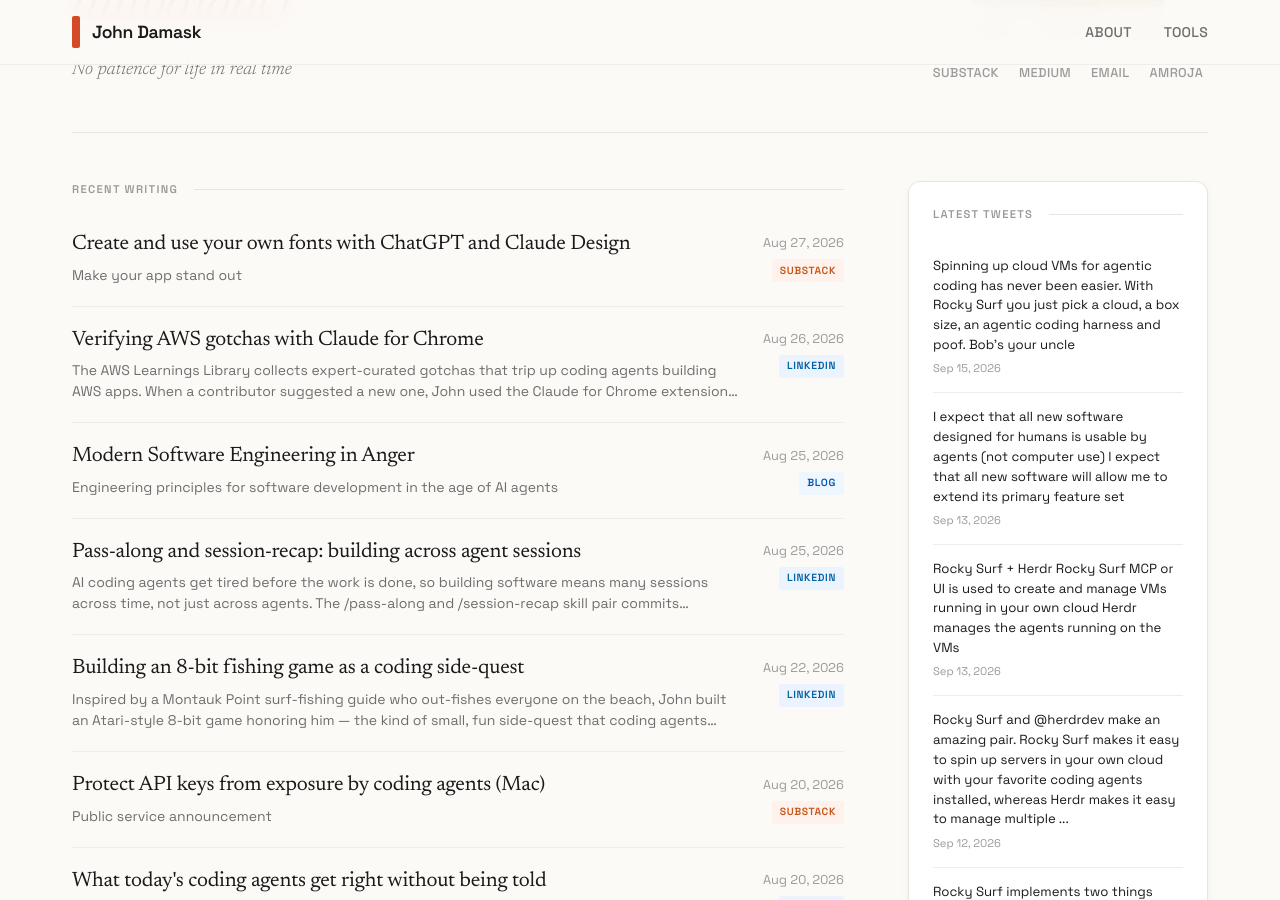
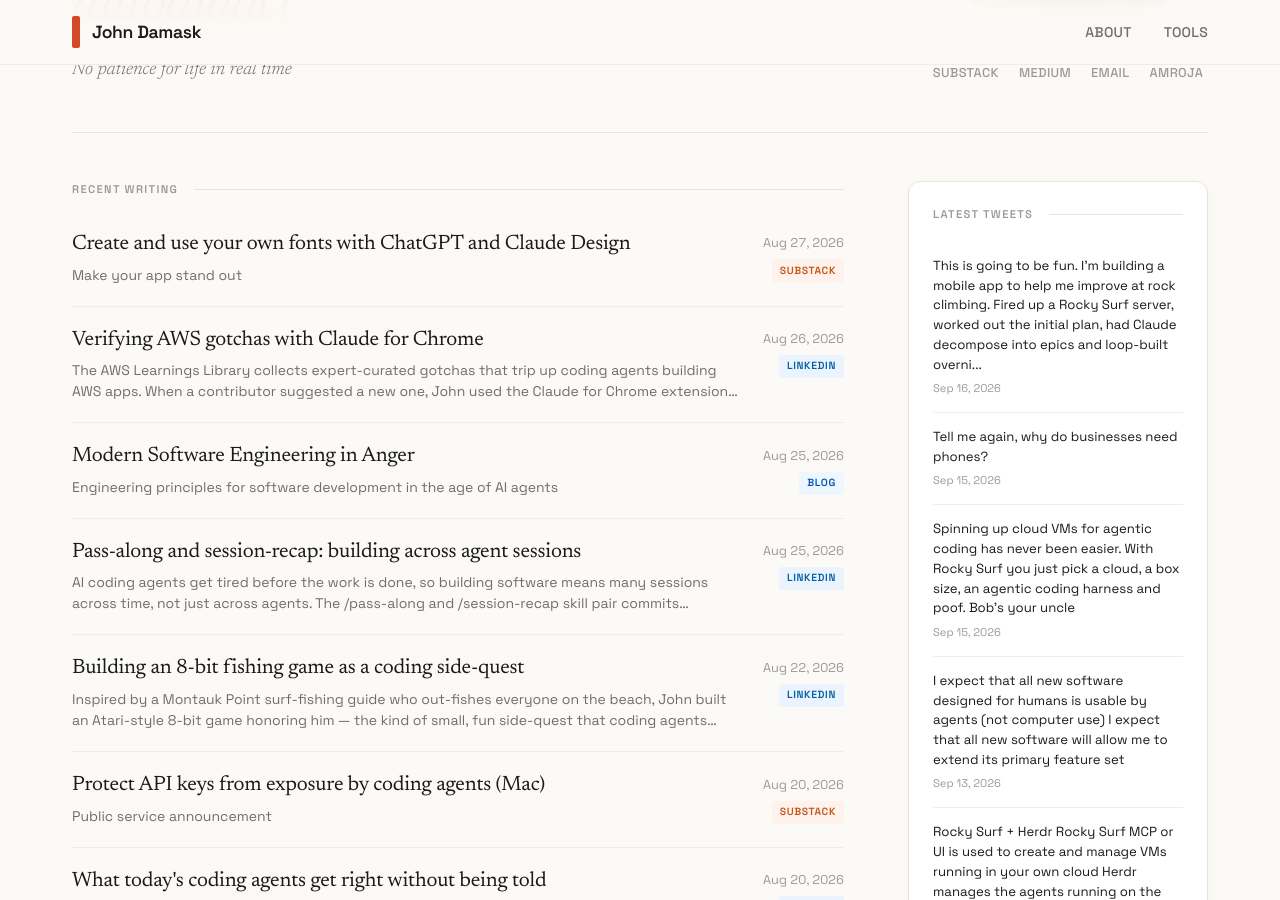
Before and after one commit to jbdamask/jbdamask.github.io, a Jekyll site: the page built from index.html, in a window 1280 px wide and 900 px high, scrolled down 362 px. Built offline with Jekyll 4.4.1, drawn with Linux system fonts in a browser that asks for light colours; the list of posts is cut into pages by our own code; some of the changed text lies outside the part shown.

Commit message:
Update Twitter posts

```diff
--- a/_data/twitter-posts.yml
+++ b/_data/twitter-posts.yml
@@ -2,6 +2,21 @@
 # Fetches latest tweets and merges with existing posts
 # Keeps max 150 most recent tweets (LIFO)
 
+- title: This is going to be fun. I'm building a mobile app to help me improve at
+    rock climbing. Fired up a R...
+  source: twitter
+  url: https://twitter.com/jbdamask/status/2100227399665238417
+  date: '2026-09-16'
+  excerpt: This is going to be fun. I'm building a mobile app to help me improve at
+    rock climbing. Fired up a Rocky Surf server, worked out the initial plan, had
+    Claude decompose into epics and loop-built overni...
+  image: ''
+- title: Tell me again, why do businesses need phones?
+  source: twitter
+  url: https://twitter.com/jbdamask/status/2099957952098586873
+  date: '2026-09-15'
+  excerpt: Tell me again, why do businesses need phones?
+  image: ''
 - title: Spinning up cloud VMs for agentic coding has never been easier. With Rocky
     Surf you just pick a clou...
   source: twitter
@@ -1188,17 +1203,3 @@
     Scrub PII 3. Add BCDR to the system 4. Modularize deploy scripts 5. Automate copyright
     claim response emails Blog posts for eac...
   image: ''
-- title: If your boss thinks "AI solves coding" means "AI solves engineering", point
-    'em at my devlog for Now...
-  source: twitter
-  url: https://twitter.com/jbdamask/status/2032560949991809024
-  date: '2026-03-13'
-  excerpt: If your boss thinks "AI solves coding" means "AI solves engineering", point
-    'em at my devlog for Now I Get It!
-  image: ''
-- title: This is what combining git worktrees with Beads looks like.
-  source: twitter
-  url: https://twitter.com/jbdamask/status/2032539574874849349
-  date: '2026-03-13'
-  excerpt: This is what combining git worktrees with Beads looks like.
-  image: ''
```
